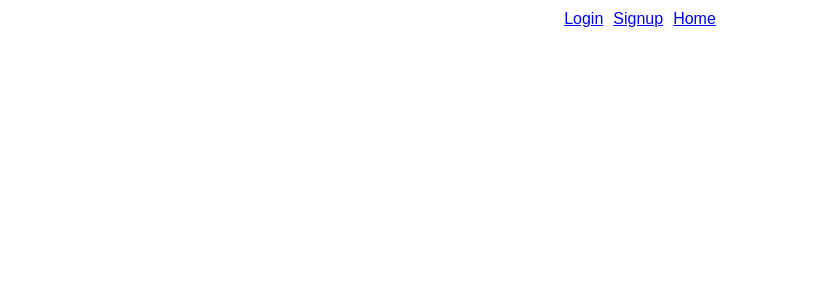
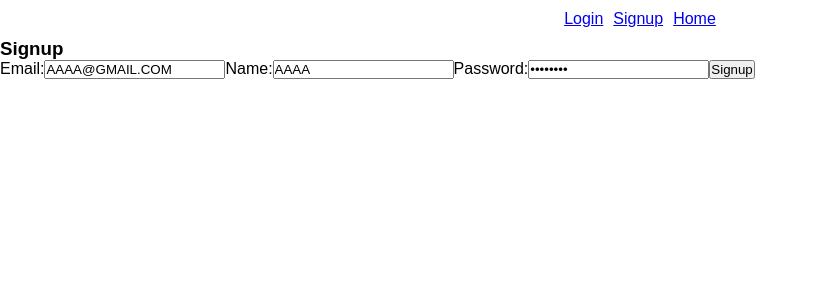
Before and after one commit to chenMordechai/Playspace-front, a React (Vite) app: page /signup/779CF2C1-3529-4DB2-366B-08DC51029963/0 in a window 1280 px wide. Before the commit this address had no page. Shown: the top 300 px of the page, without its empty margins (0-818 px from the left). Built offline with nearby package versions, Linux system fonts and the light colour scheme.

Commit message:
signup player

```diff
--- a/src/App.jsx
+++ b/src/App.jsx
@@ -21,7 +21,8 @@ function App() {
             <div className="main-container">
               <Routes>
                 <Route path="/" element={<Login />} />
-                <Route path="/signup" element={<Signup />} />
+                <Route path="/signup/:gameId/:groupId" element={<Signup />} />
+                {/* <Route path="/game/:gameId/:groupId" element={<Signup />} /> */}
                 <Route path="/home" element={<Home />} />
                 <Route path="/admin" element={<Admin />} />
               </Routes>
--- a/src/cmps/NavLinks.jsx
+++ b/src/cmps/NavLinks.jsx
@@ -24,7 +24,7 @@ export function NavLinks() {
             {!loggedinUser && <NavLink to="/" title="Login" >
                 <span>Login</span>
             </NavLink>}
-            <NavLink to="/signup" title="Signup" >
+            <NavLink to="/signup/779CF2C1-3529-4DB2-366B-08DC51029963/0" title="Signup" >
                 <span>Signup</span>
             </NavLink>
             <NavLink to="/home" title="Home" >
--- a/src/pages/Signup.jsx
+++ b/src/pages/Signup.jsx
@@ -1,21 +1,62 @@
+import { useState, useEffect } from "react"
+import { useParams } from "react-router-dom"
 
+import { authService } from '../services/auth.service'
+import { signup } from "../store/actions/auth.action"
 
 export function Signup() {
+    const [credentials, setCredentials] = useState(authService.getEmptySignupCred())
 
+    const { gameId, groupId } = useParams()
+    // let query = useQuery();
+
+    useEffect(() => {
+        console.log('gameId, groupId:', gameId, groupId)
+        setCredentials(prev => ({ ...prev, gameId, groupId }))
+
+    }, [])
     // function callAPI() {
-    //     const postData = {
-    //         "email": `${Math.random()}@GMAIL.COM`,
-    //         "name": "AAAA",
-    //         "password": "string",
-    //         "gameId": "779CF2C1-3529-4DB2-366B-08DC51029963",
-    //         "groupId": 0
-    //     };
+    //
 
     //     httpService.post('auth/Signup', postData)
     // }
+
+    function handleChange(ev) {
+        let { name, value } = ev.target
+        setCredentials(prev => ({ ...prev, [name]: value }))
+
+    }
+  async  function onSubmitSignupForm(ev) {
+            ev.preventDefault()
+            try {
+                const user = await signup(credentials)
+                console.log('success signup', user)
+                // if (!user.isAdmin) navigate('/home')
+            } catch (error) {
+                console.error('Error:', error);
+            }
+
+        // httpService.post('auth/Signup', credentials)
+    }
+
+
     return (
         <section>
             <h1>Signup</h1>
+
+            <form onSubmit={onSubmitSignupForm}>
+                <label htmlFor="email">Email:</label>
+                <input type="email" id="email" name="email" value={credentials.email} onChange={handleChange} required />
+
+                <label htmlFor="name">Name:</label>
+                <input type="text" id="name" name="name" value={credentials.name} onChange={handleChange} required />
+
+                <label htmlFor="password">Password:</label>
+                <input type="password" id="password" name="password" value={credentials.password} onChange={handleChange} required />
+
+                <button type="submit">Signup</button>
+
+            </form>
         </section>
     )
 }
--- a/src/services/auth.service.js
+++ b/src/services/auth.service.js
@@ -12,7 +12,8 @@
 import { httpService } from './http.service.js'
 
 const BASE_URL_AUTH = 'auth/'
-const STORAGE_KEY_LOGGEDIN = 'loggedinUser'
+const STORAGE_KEY_USER = 'loggedinUser'
+const STORAGE_KEY_PLAYER = 'loggedinPlayer'
 
 export const authService = {
     login,
@@ -20,7 +21,8 @@ export const authService = {
     logout,
     signup,
     getLoggedinUser,
-    getEmptyCredentials
+    getEmptyCredentials,
+    getEmptySignupCred
 }
 
 // work
@@ -82,39 +84,49 @@ async function adminLogin(adminCred) {
 
 }
 
+// logout for user and admin
 async function logout() {
-    localStorage.removeItem(STORAGE_KEY_LOGGEDIN)
+    localStorage.removeItem(STORAGE_KEY_USER)
+    localStorage.removeItem(STORAGE_KEY_PLAYER)
     // missing api for logout
     // return await httpService.post(BASE_URL_AUTH + 'logout')
 
 }
 
-async function signup({ username, password, fullname, email }) {
-    const userToSave = {
-        username,
-        password,
-        fullname,
-        email
-    }
-    // console.log('userToSave:', userToSave)
-    const user = await httpService.post(BASE_URL_AUTH + 'signup', userToSave)
-    _setLoggedinUser(user)
-    return user
+// for players
+async function signup({ email,gameId,groupId,name,password }) {
+    const playerToSave = { email,gameId,groupId,name,password }
+
+    const player = await httpService.post(BASE_URL_AUTH + 'signup', playerToSave)
+   console.log('player:', player)
+    _setLoggedinPlayer(player)
+    return player
 
 }
 
 
 
 function getLoggedinUser() {
-    return JSON.parse(localStorage.getItem(STORAGE_KEY_LOGGEDIN))
+    return JSON.parse(localStorage.getItem(STORAGE_KEY_USER))
+}
+
+function getLoggedinPlayer() {
+    return JSON.parse(localStorage.getItem(STORAGE_KEY_PLAYER))
 }
 
 
 function _setLoggedinUser(user) {
     // const { userId, name , isAdmin } = user
     // const userToSave = { userId, name , isAdmin }
-    localStorage.setItem(STORAGE_KEY_LOGGEDIN, JSON.stringify(user))
+    localStorage.setItem(STORAGE_KEY_USER, JSON.stringify(user))
     return user
+}
+
+function _setLoggedinPlayer(player) {
+    // const { userId, name , isAdmin } = user
+    // const userToSave = { userId, name , isAdmin }
+    localStorage.setItem(STORAGE_KEY_PLAYER, JSON.stringify(player))
+    return player
 }
 
 function getEmptyCredentials() {
@@ -126,3 +138,13 @@ function getEmptyCredentials() {
         password: 'Aa1234$%'
     }
 }
+
+function getEmptySignupCred() {
+    return {
+        email: 'AAAA@GMAIL.COM',
+        name: 'AAAA',
+        password: 'string$%',
+        // gameId: "779CF2C1-3529-4DB2-366B-08DC51029963",
+        // groupId: 0
+    }
+}
--- a/src/store/actions/auth.action.js
+++ b/src/store/actions/auth.action.js
@@ -1,5 +1,5 @@
 import { authService } from "../../services/auth.service.js";
-import { SET_LOGGEDIN_USER } from "../reducers/auth.reducer.js";
+import { SET_LOGGEDIN_USER ,SET_LOGGEDIN_PLAYER} from "../reducers/auth.reducer.js";
 
 import { store } from '../store.js'
 
@@ -12,12 +12,10 @@ export async function login(credentials) {
     } catch (err) {
         console.log('user actions -> Cannot login', err)
         throw err
-
     }
 }
 
 export async function adminLogin(credentials) {
-    console.log('adminLogin', credentials)
     try {
         const { password } = credentials
         const adminCred = { password }
@@ -48,5 +46,18 @@ export async function logout() {
         console.error('user actions -> Cannot logout:', err)
         throw err
     }
+}
 
+
+export async function signup(credentials) {
+    console.log('credentials:', credentials)
+    try {
+        const player = await authService.signup(credentials)
+        store.dispatch({ type: SET_LOGGEDIN_PLAYER, player })
+        console.log('player:', player)
+        return player
+    } catch (err) {
+        console.log('user actions -> Cannot signup', err)
+        throw err
+    }
 }
--- a/src/store/reducers/auth.reducer.js
+++ b/src/store/reducers/auth.reducer.js
@@ -1,6 +1,7 @@
 import { authService } from "../../services/auth.service.js";
 
 export const SET_LOGGEDIN_USER = 'SET_LOGGEDIN_USER'
+export const SET_LOGGEDIN_PLAYER = 'SET_LOGGEDIN_PLAYER'
 
 
 const initialState = {
@@ -12,6 +13,8 @@ export function authReducer(state = initialState, action = {}) {
     switch (action.type) {
         case SET_LOGGEDIN_USER:
             return { ...state, loggedinUser: action.user }
+        case SET_LOGGEDIN_PLAYER:
+            return { ...state, loggedinUser: action.player }
         default:
             return state;
     }
```
